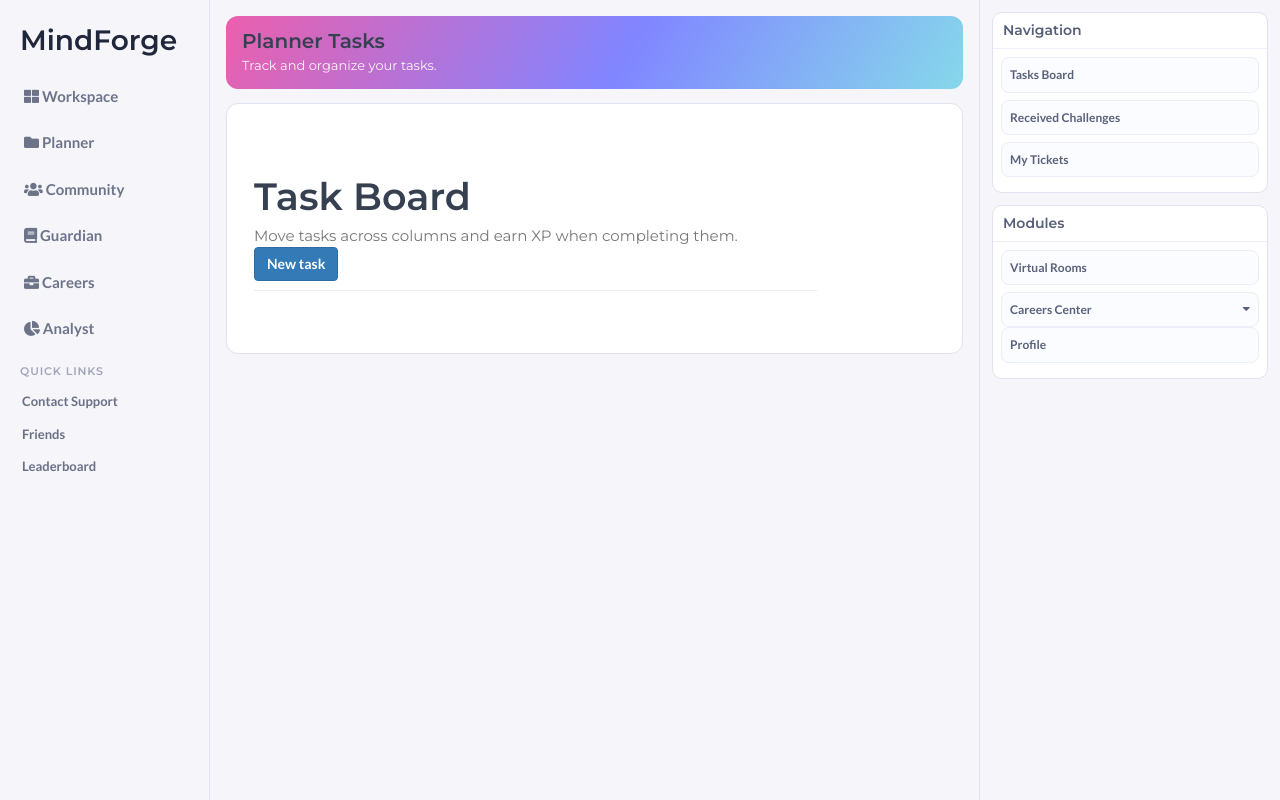
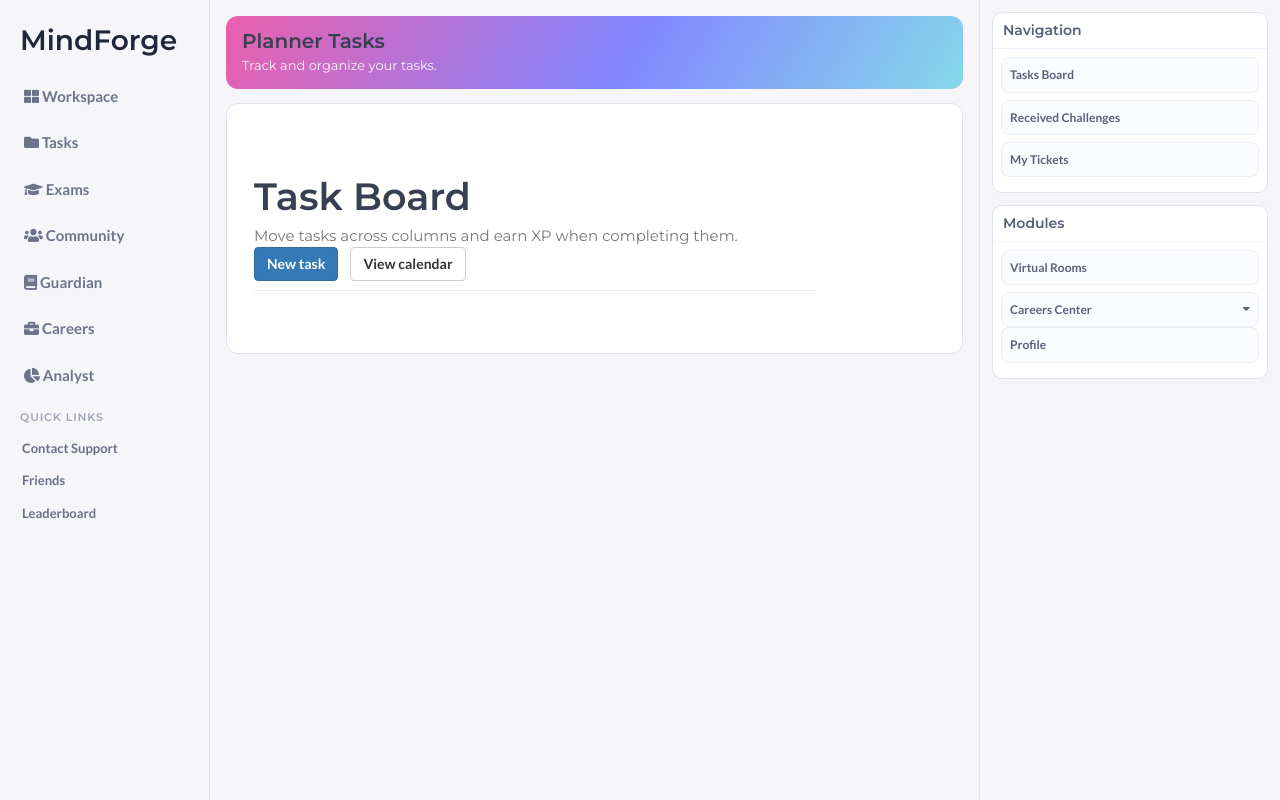
Before and after one commit to SiL0p/mindforge, a Symfony app: template templates/planner/task/index.html.twig in a window 1280 px wide. Run offline with Twig, Linux system fonts and the light colour scheme; the template is opened without the code that fills it, so the values that code supplies are empty; some libraries are stand-ins or nearby versions.

Commit message:
ta7sin 5edma

```diff
--- a/templates/planner/task/index.html.twig
+++ b/templates/planner/task/index.html.twig
@@ -15,7 +15,10 @@
                     <h1 style="margin-bottom: 8px;">Task Board</h1>
                     <p class="text-muted" style="margin: 0;">Move tasks across columns and earn XP when completing them.</p>
                 </div>
-                <a href="{{ path('app_planner_task_new') }}" class="btn btn-primary">New task</a>
+                <div>
+                    <a href="{{ path('app_planner_task_new') }}" class="btn btn-primary">New task</a>
+                    <a href="{{ path('app_planner_calendar') }}" class="btn btn-default" style="margin-left: 8px;">View calendar</a>
+                </div>
             </div>
 
             <div id="gamification-toast" class="alert alert-success" style="display:none; position: fixed; top: 20px; right: 20px; z-index: 9999; min-width: 320px;"></div>
--- a/templates/user/guardian/focus_timer.html.twig
+++ b/templates/user/guardian/focus_timer.html.twig
@@ -35,7 +35,7 @@
                 </select>
             </div>
             <div class="col-md-3">
-                <label for="duration-input" class="form-label">Duration (auto by priority)</label>
+                <label for="duration-input" class="form-label">Duration (minutes)</label>
                 <input id="duration-input" type="number" class="form-control" min="1" max="240" value="25" readonly>
             </div>
             <div class="col-md-3 d-flex align-items-end">
--- a/templates/user/workspace.html.twig
+++ b/templates/user/workspace.html.twig
@@ -283,6 +283,7 @@
             <a href="{{ path('app_analyst_gamification') }}"><i class="fa fa-pie-chart"></i> Analytics</a>
             <a href="{{ path('community_index') }}"><i class="fa fa-users"></i> Community</a>
             <a href="{{ path('app_planner_tasks') }}"><i class="fa fa-folder"></i> Tasks</a>
+            <a href="{{ path('app_planner_exams') }}"><i class="fa fa-graduation-cap"></i> Exams</a>
         </nav>
 
         <div>
@@ -312,7 +313,7 @@
         <div class="main-header">Welcome back! Here is your all-in-one productivity board.</div>
 
         <div class="folder-grid">
-            <a href="{{ path('app_planner_tasks') }}" class="folder-card">
+            <a href="{{ path('app_planner_calendar') }}" class="folder-card">
                 <div><span class="dot" style="background:#ea6faf"></span><span class="folder-title">Planner</span></div>
                 <div class="folder-date">{{ myTaskCount }} tasks</div>
             </a>
--- a/templates/workspace/module_base.html.twig
+++ b/templates/workspace/module_base.html.twig
@@ -154,7 +154,8 @@
         <div class="module-brand">MindForge</div>
         <nav class="module-nav">
             <a href="{{ path('app_workspace') }}"><i class="fa fa-th-large"></i> Workspace</a>
-            <a href="{{ path('app_planner_tasks') }}"><i class="fa fa-folder"></i> Planner</a>
+            <a href="{{ path('app_planner_tasks') }}"><i class="fa fa-folder"></i> Tasks</a>
+            <a href="{{ path('app_planner_exams') }}"><i class="fa fa-graduation-cap"></i> Exams</a>
             <a href="{{ path('community_index') }}"><i class="fa fa-users"></i> Community</a>
             <a href="{{ path('guardian_library') }}"><i class="fa fa-book"></i> Guardian</a>
             <a href="{{ app.user and 'ROLE_COMPANY' in app.user.roles ? path('app_carriere_opportunite_my_opportunites') : path('app_carriere_opportunite_index') }}"><i class="fa fa-briefcase"></i> Careers</a>
```
Also changed, not shown: src/Controller/Guardian/GuardianController.php (+4 -3 lines), templates/planner/calendar/index.html.twig (+9 -3 lines).
